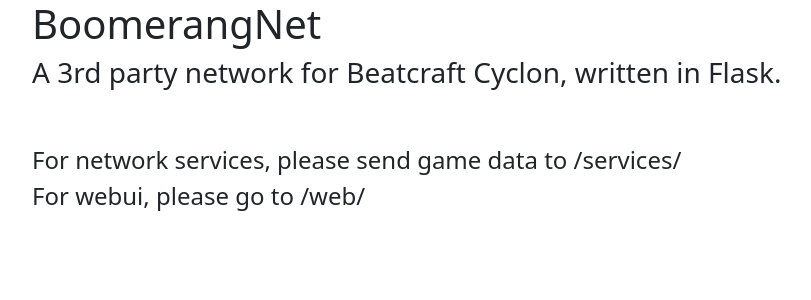
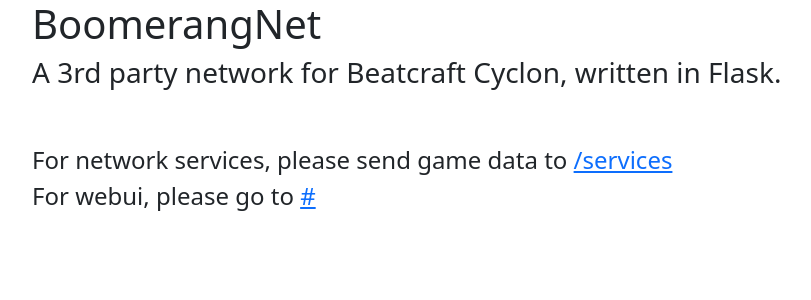
Before and after one commit to trmazi/BoomerangNet, a Flask app: page / in a window 1280 px wide. Shown: the top 300 px of the page, without its empty margins (50-861 px from the left). Run offline with Flask 2, Linux system fonts and the light colour scheme; parts of the project's set-up code (start-up, migrations or seed data) failed here and were passed over; some libraries are stand-ins or nearby versions.

Commit message:
Switch top site to URL FOR

```diff
--- a/boomerang/web/templates/base.html
+++ b/boomerang/web/templates/base.html
@@ -11,8 +11,8 @@
             <h3>A 3rd party network for Beatcraft Cyclon, written in Flask.</h3>
             <br>
             <br>
-            <h4>For network services, please send game data to /services/</h4>
-            <h4>For webui, please go to /web/</h4>
+            <h4>For network services, please send game data to <a href={{url_for('services')}}>{{url_for('services')}}</a></h4>
+            <h4>For webui, please go to <a href={{url_for('top')}}>{{url_for('top')}}</a></h4>
         </div>
     </body>
 </html>
```
